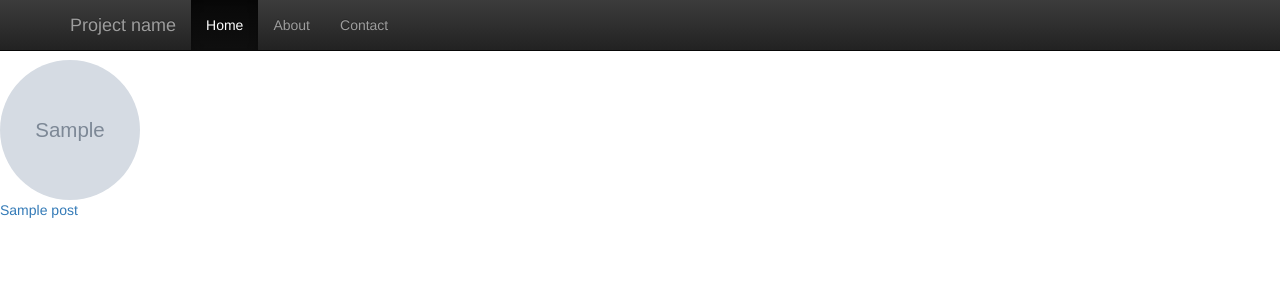
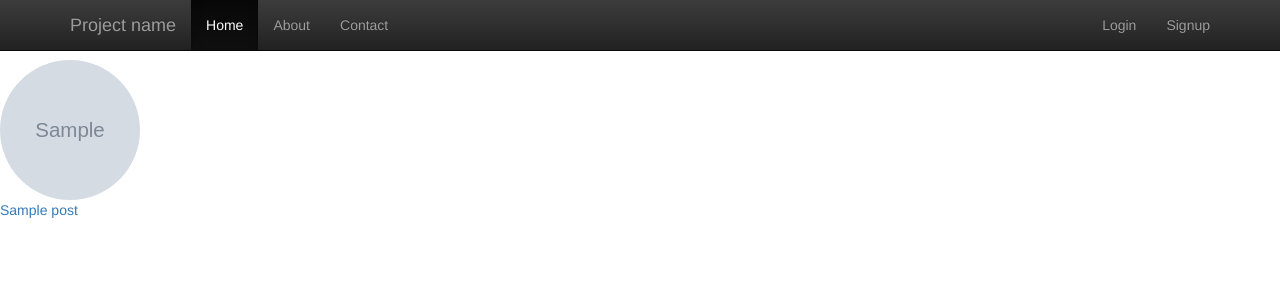
Before and after one commit to Sangheun/study0606, a Django app: page /blog/ in a window 1280 px wide. Shown: the top 300 px of the page. Run offline with Django 3.2, Linux system fonts and the light colour scheme; tables that the repository leaves empty hold one stand-in row (values such as "Sample post"); grey boxes marked "Sample" are stand-in pictures; some libraries are stand-ins or nearby versions.

Commit message:
logout뷰 구현 / 템플릿단에 signup,login,logout 링크 추가

```diff
--- a/accounts/urls.py
+++ b/accounts/urls.py
@@ -1,8 +1,9 @@
-from django.contrib.auth.views import login
+from django.contrib.auth.views import login, logout
 from django.conf.urls import url
 from . import views
 
 urlpatterns = [
-    url(r'^login/$', login),
-    url(r'^signup/$', views.signup),
+    url(r'^login/$', login, name='login'),
+    url(r'^logout/$', logout, name='logout'),
+    url(r'^signup/$', views.signup, name='signup'),
 ]
--- a/blog/templates/blog/base.html
+++ b/blog/templates/blog/base.html
@@ -38,6 +38,14 @@
             <li><a href="#about">About</a></li>
             <li><a href="#contact">Contact</a></li>
           </ul>
+          <ul class="nav navbar-nav navbar-right">
+            {% if user.is_authenticated %}
+            <li><a href="{% url 'logout' %}?next={{request.path}}">Logout</a></li>
+            {% else %}
+            <li><a href="{% url 'login' %}?next={{request.path}}">Login</a></li>
+            <li><a href="{% url 'signup' %}?next={{request.path}}">Signup</a></li>
+            {% endif %}
+          </ul>
         </div><!--/.nav-collapse -->
       </div>
     </nav>
```
